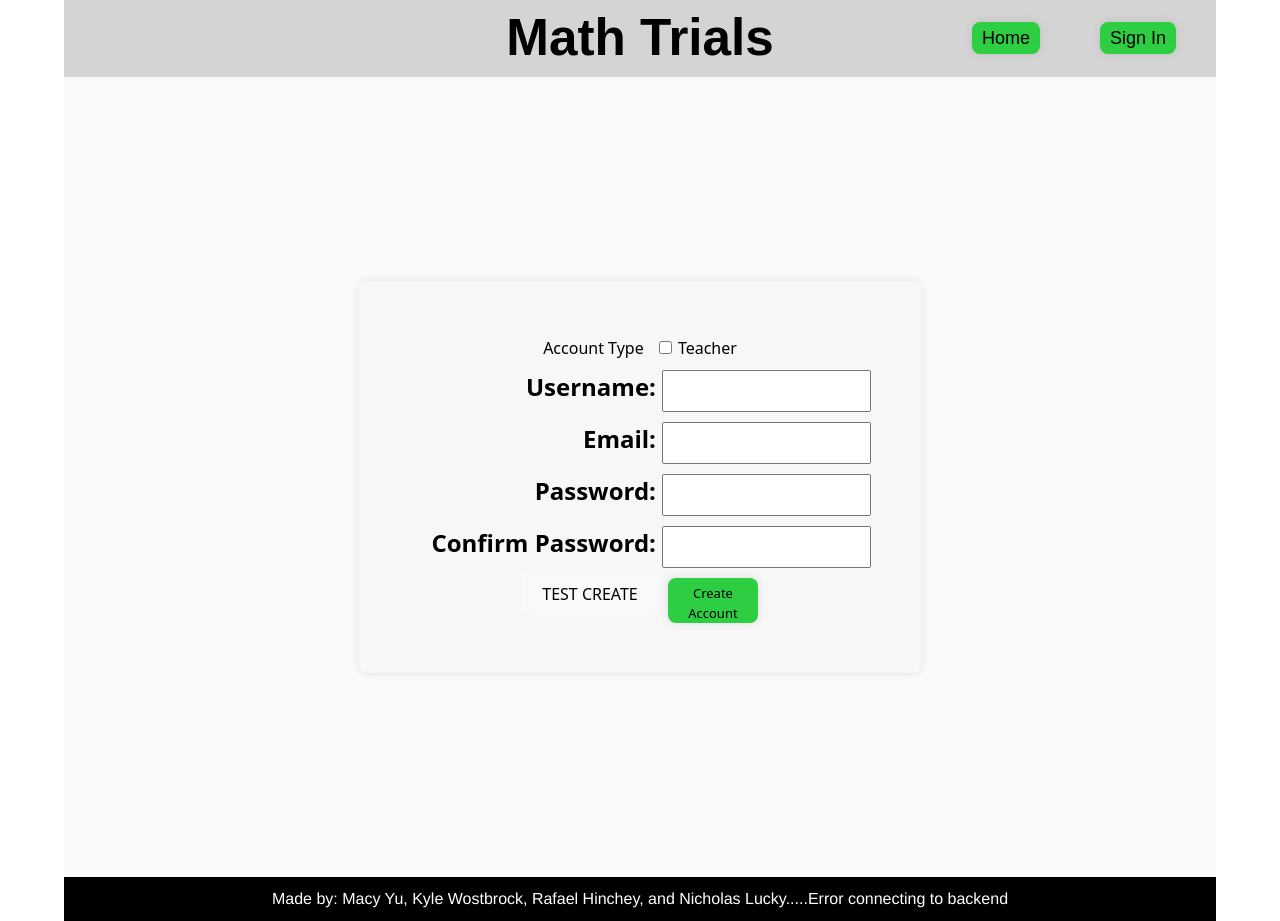
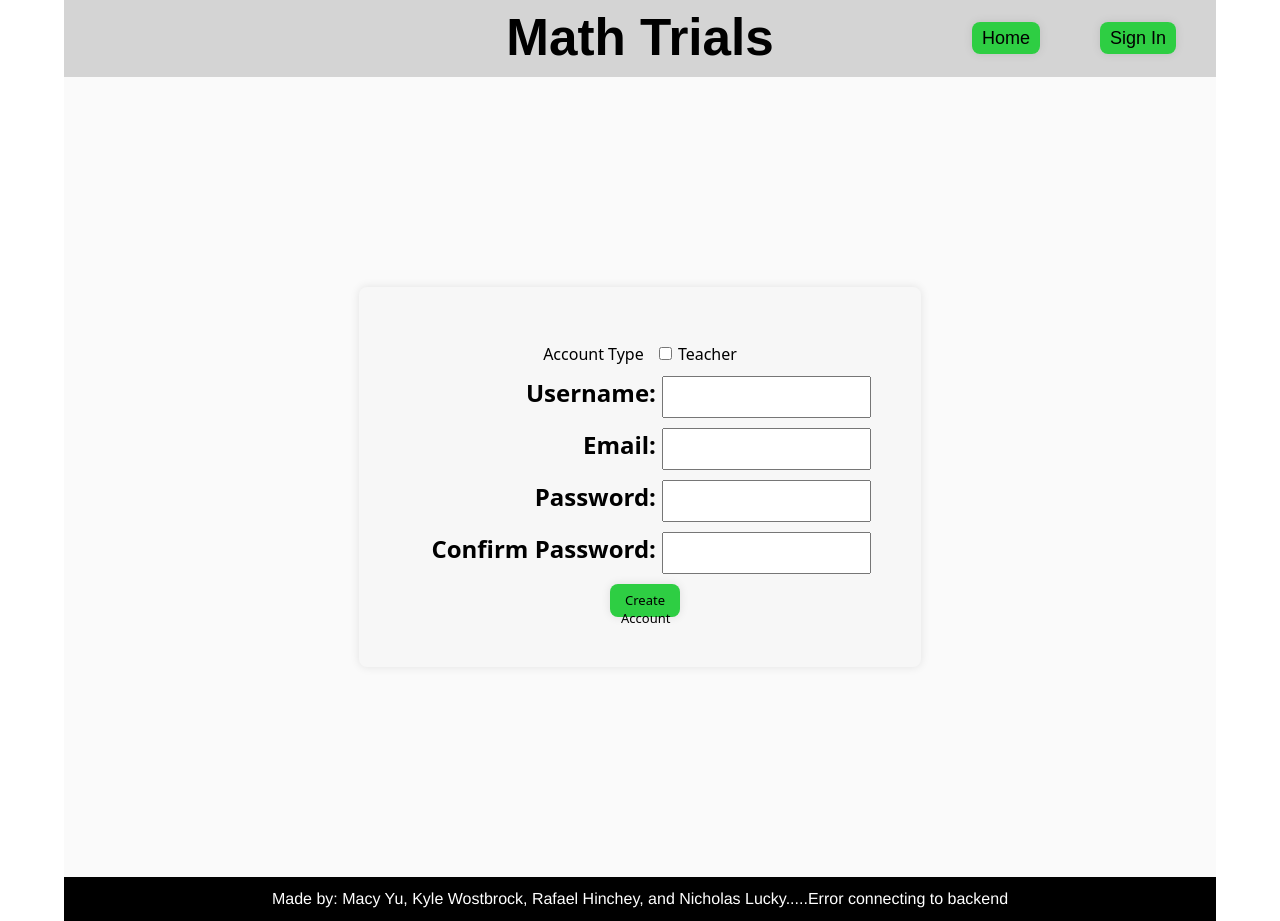
Before and after one commit to Masiesworld/math-game-website, a React (Vite) app in the folder client/: page /Sign-up in a window 1280 px wide. Built offline with nearby package versions, Linux system fonts and the light colour scheme; no server answers.

Commit message:
Worked on allowing the Sign Up page to validate and redirect the new account credentials.

```diff
--- a/client/src/Pages/Sign-up.jsx
+++ b/client/src/Pages/Sign-up.jsx
@@ -1,7 +1,8 @@
-import { useState } from 'react'
-import { Link } from 'react-router-dom'
-import '../App.css'
-import './Sign-up.css'
+import { useState } from 'react';
+import { Link } from 'react-router-dom';
+import { useNavigate } from 'react-router-dom';
+import '../App.css';
+import './Sign-up.css';
 
 function SignUp(){
 
@@ -28,6 +29,8 @@ function SignUp(){
             }
     const [message, setMessage] = useState("");
 
+    const navigate = useNavigate();
+
     async function validateUser() {
         console.log("VALIDATE USER");
         try {
@@ -42,6 +45,7 @@ function SignUp(){
             console.log(data);
             if (response.ok) {
                 setMessage(data.message);
+                navigate("/Sign-in");
             }
             else {
                 setMessage(data.error);
@@ -62,11 +66,7 @@ function SignUp(){
                     <h2 className='align-end'>Password: <input value ={password} onChange={handlePasswordChange} type='text'/></h2>
                     <h2 className='align-end'>Confirm Password: <input value ={passwordCheck} onChange={handlePasswordCheckChange} type='text'/></h2>
 
-                    <button onClick={validateUser}>TEST CREATE</button>
-
-                    <Link to="/Sign-in" className="btn btn-sm" onClick={validateUser}>Create Account
-                    {/* Check validity of entered info, if it is valid create account else display error*/}
-                    </Link>
+                    <button className="btn btn-sm" onClick={validateUser}>Create Account</button>
 
                     <p className={message.includes('successful') ? 'success-message' : 'error-message'}>{message}</p>
                 </div>
@@ -76,3 +76,10 @@ function SignUp(){
 }
 
 export default SignUp
+
+/*
+<Link to="/Sign-in" className="btn btn-sm" onClick={validateUser}>Create Account
+                    {Check validity of entered info, if it is valid create account else display error
+                    }
+                    </Link>
+*/
```
